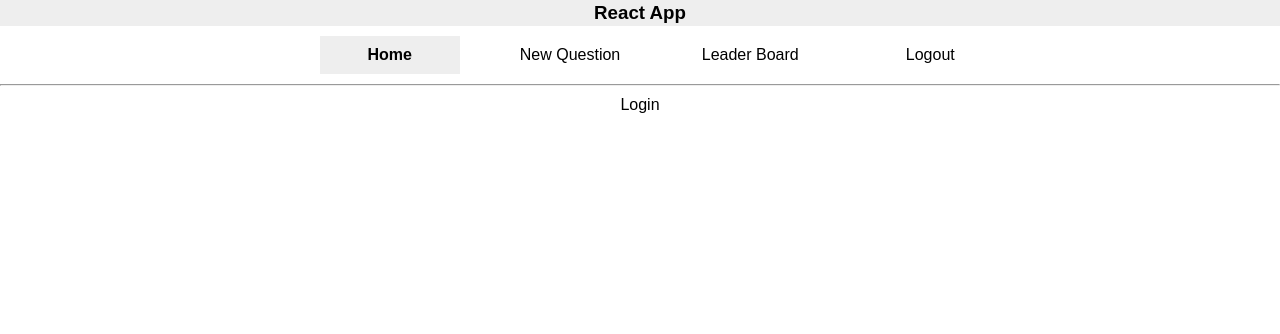
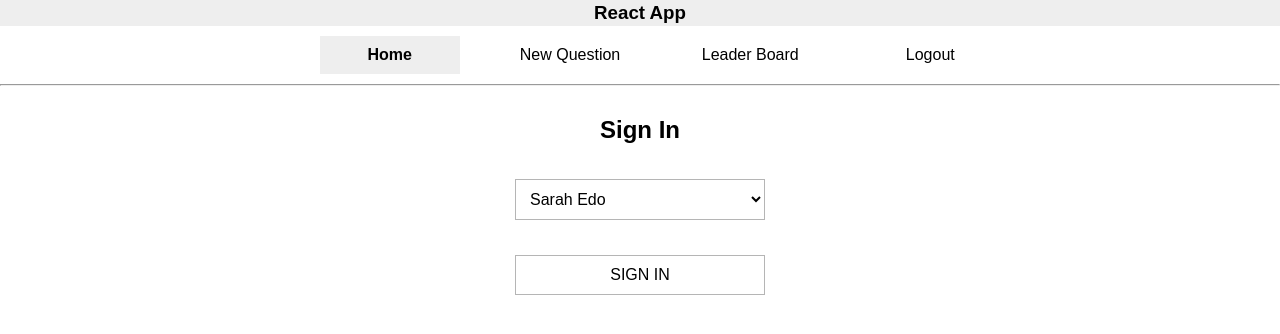
Before and after one commit to saleryan/WouldYouRather, a React (Create React App) app: page / in a window 1280 px wide. Shown: the top 334 px of the page. Built offline with nearby package versions, Linux system fonts and the light colour scheme.

Commit message:
Subject: Made progress on Login page.

```diff
--- a/src/actions/shared.js
+++ b/src/actions/shared.js
@@ -9,9 +9,9 @@ export function getInitialData() {
   return Promise.all([
       _getUsers(),
       _getQuestions()]
-  ).then((data) => {
-    dispatch(receiveUsers(data.users));
-    dispatch(receiveQuestions(data.questions));
+  ).then(([users,questions]) => {
+    dispatch(receiveUsers(users));
+    dispatch(receiveQuestions(questions));
   });
  }
 
--- a/src/components/Login.js
+++ b/src/components/Login.js
@@ -1,9 +1,27 @@
 import React, {Component} from 'react';
+import {connect} from 'react-redux'
 
+class Login extends Component {
+ setAuthUser() {
 
-export default class Login extends Component {
+ }
  render() {
-  return <div>Login</div>
- }
+  const users = Object.keys(this.props.users).map(id=>this.props.users[id]);
+
+   return (<form onSubmit={this.setAuthUser}>
+          <h2> Sign In </h2>
+          <select className="select">
+{users.length>0 && users.map(user => <option name={user.name} key={user.id}> {user.name} </option>)}
+          </select>
+          <button className="btn" type="submit">Sign In </button>
+          </form>)
+ 	}
 
 }
+
+function mapStateToProps(state) {
+ return {
+ users: state.users
+ };
+}
+export default connect(mapStateToProps)(Login);
--- a/src/components/NavBar.js
+++ b/src/components/NavBar.js
@@ -19,8 +19,6 @@ export default function NavBar() {
                 </li>
             </ul>
         </nav>
-
-
     )
 
 }
--- a/src/index.css
+++ b/src/index.css
@@ -18,6 +18,42 @@ body {
  background-color: #eee;
  padding:2px;
  margin:0;
+}
+
+.select {
+   margin: 35px auto;
+  padding: 10px;
+  border: 1px solid rgba(0,0,0,.29);
+  cursor: pointer;
+  background: #fff;
+  font-size: 16px;
+  width: 250px;
+  position: relative;
+  display: block;
+
+}
+.btn {
+  text-transform: uppercase;
+  margin: 35px auto;
+  padding: 10px;
+  border: 1px solid rgba(0,0,0,.29);
+  cursor: pointer;
+  background: #fff;
+  font-size: 16px;
+  width: 250px;
+  position: relative;
+  display:block;
+}
+
+.btn:hover {
+  border-color: rgba(0,0,0,.5);
+  text-decoration: none;
+}
+
+.btn:focus {
+  outline: 0;
+  font-weight: 700;
+  border-width: 2px;
 }
 
 /* Navigation */
--- a/src/reducers/questions.js
+++ b/src/reducers/questions.js
@@ -2,7 +2,7 @@ import {RECEIVE_QUESTIONS} from '../actions/questions'
 
 
 export function questions(state = {}, action) {
- switch(state) {
+ switch(action.type) {
    case RECEIVE_QUESTIONS: return action.questions;
      default: return state
  }
--- a/src/reducers/users.js
+++ b/src/reducers/users.js
@@ -2,7 +2,7 @@ import {RECEIVE_USERS} from '../actions/users'
 
 
 export function users(state = {}, action) {
- switch(state) {
+ switch(action.type) {
    case RECEIVE_USERS: return action.users;
      default: return state
  }
```
Lines whose indentation alone changed are shown as unchanged.
